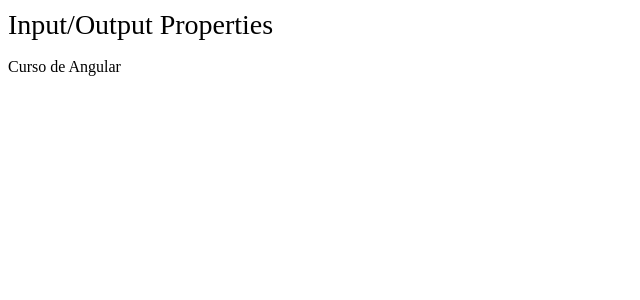
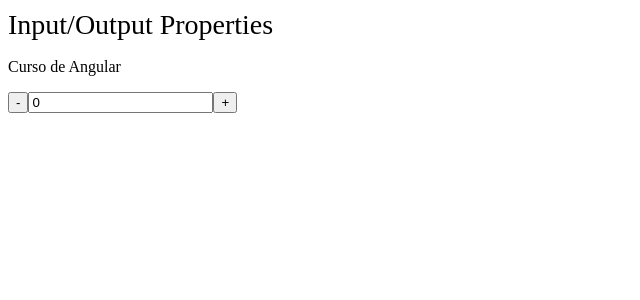
Before and after one commit to uandersonferreira/curso-angular, an Angular app in the folder angular-loiane/data-binding/: page / in a window 1280 px wide. Shown: the top 300 px of the page, without its empty margins (0-640 px from the left). Built offline with nearby package versions, Linux system fonts and the light colour scheme.

Commit message:
commit update

```diff
--- a/angular-loiane/data-binding/src/app/app.module.ts
+++ b/angular-loiane/data-binding/src/app/app.module.ts
@@ -7,12 +7,14 @@
 import {FormsModule} from "@angular/forms";
 import {MeuFormModule} from "./meu-form/meu-form.module";
 import { InputPropertyComponent } from './input-property/input-property.component';
+import { OutputPropertyComponent } from './output-property/output-property.component';
 
 @NgModule({
   declarations: [
     AppComponent,
     DataBindingComponent,
     InputPropertyComponent,
+    OutputPropertyComponent,
   ],
   imports: [
     BrowserModule,
--- a/angular-loiane/data-binding/src/app/data-binding/data-binding.component.html
+++ b/angular-loiane/data-binding/src/app/data-binding/data-binding.component.html
@@ -107,6 +107,8 @@
       <!--
       Passando informações do data-binding.component  -> para <app-curso></app-curso>
       -->
+
+      <contador></contador>
     </article>
   </section>
 
--- /dev/null
+++ b/angular-loiane/data-binding/src/app/output-property/output-property.component.html
@@ -0,0 +1,8 @@
+<div>
+
+  <button class="btn btn-primary" (click)="decrementa()">-</button>
+  <input type="text" [value]="valor" readonly>
+  <button class="btn btn-primary" (click)="incrementa()">+</button>
+
+
+</div>
--- /dev/null
+++ b/angular-loiane/data-binding/src/app/output-property/output-property.component.ts
@@ -0,0 +1,29 @@
+import { Component, Input, OnInit } from '@angular/core';
+
+@Component({
+  selector: 'contador',
+  templateUrl: './output-property.component.html',
+  styleUrls: ['./output-property.component.css']
+})
+export class OutputPropertyComponent implements OnInit{
+
+  @Input()
+  valor: number = 0;
+
+  incrementa(){
+    this.valor++
+  }
+
+  decrementa(){
+    this.valor--
+    if(this.valor < 0){
+      this.valor = 0;
+    }
+  }
+
+
+  constructor(){}
+  ngOnInit(): void {}
+
+
+}//class
```
Also changed, not shown: angular-loiane/data-binding/src/app/output-property/output-property.component.css (added).
